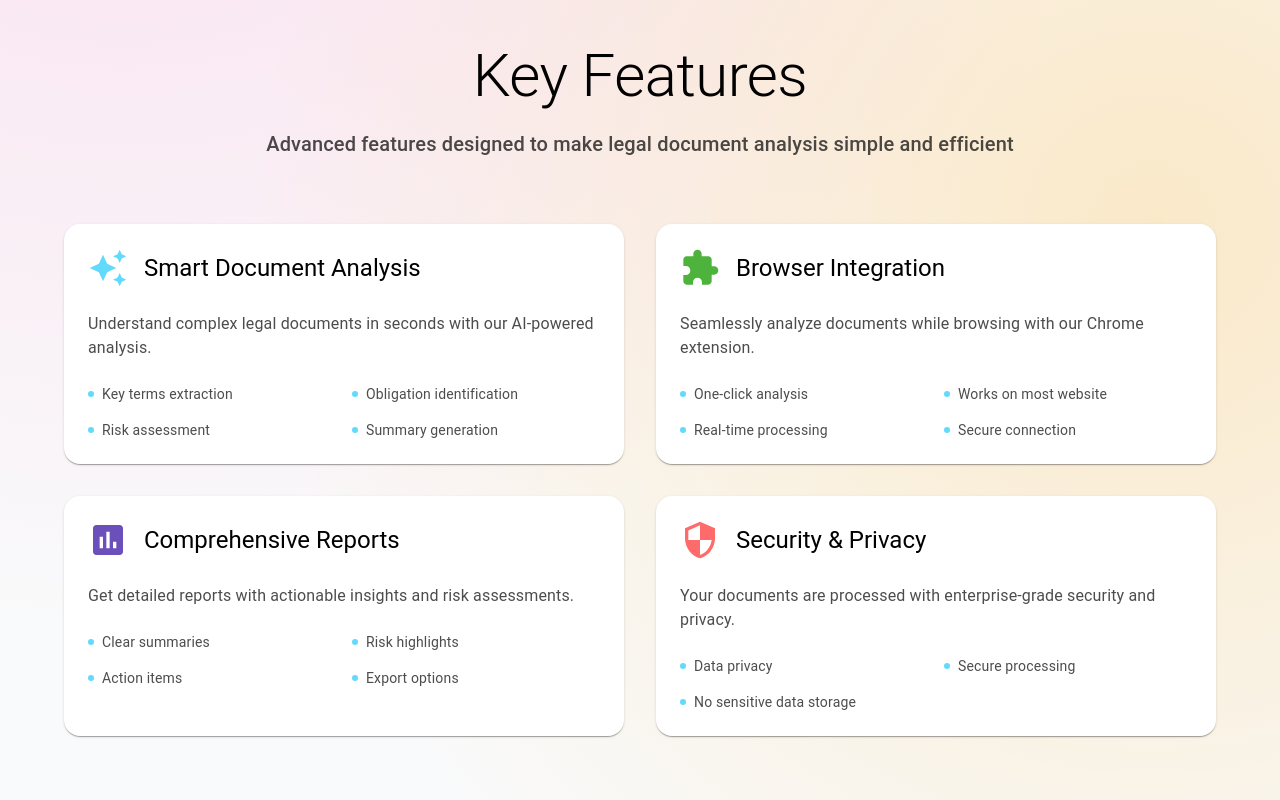
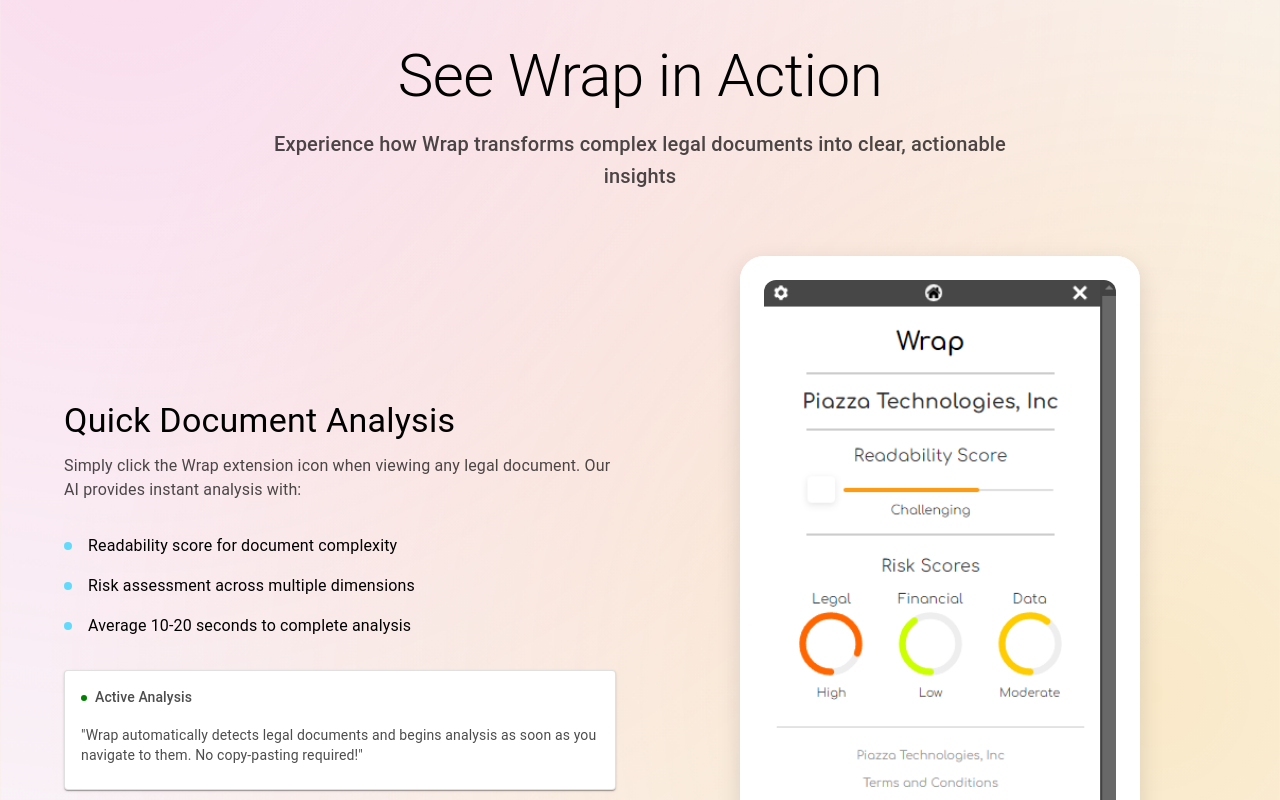
Before and after one commit to LianruiBruce/wrap, a React (Create React App) app in the folder website_develop/website_frontend/: page / in a window 1280 px wide. Shown: the part 1640-2440 px from the top of the page. Built offline with nearby package versions, Linux system fonts and the light colour scheme.

Commit message:
add images

```diff
--- a/website_develop/website_frontend/src/Pages/LandingPage.js
+++ b/website_develop/website_frontend/src/Pages/LandingPage.js
@@ -8,6 +8,7 @@ import {
   Container,
   Grid,
   Card,
+  CardContent,
   Box,
   Chip,
   IconButton,
@@ -16,6 +17,8 @@ import { styled } from "@mui/system";
 import { createTheme, ThemeProvider } from "@mui/material/styles";
 import Brightness4Icon from "@mui/icons-material/Brightness4";
 import Brightness7Icon from "@mui/icons-material/Brightness7";
+import extensionResultImage from "../Images/screenshot/extension_result.png";
+import mainPageImage from "../Images/screenshot/mainpage.png";
 
 // Import all required icons
 import ExtensionIcon from "@mui/icons-material/Extension";
@@ -687,6 +690,240 @@ radial-gradient(circle at 20% 80%, rgba(251, 207, 232, 0.08) 0%, transparent 25%
             </StyledContainer>
           </PageSection>
 
+          {/* Demo Section */}
+          {/* Demo Section */}
+          <PageSection>
+            <StyledContainer maxWidth="lg">
+              <Typography variant="h2" align="center" sx={{ mb: 2 }}>
+                See Wrap in Action
+              </Typography>
+              <Typography
+                variant="h6"
+                align="center"
+                sx={{
+                  mb: 8,
+                  color: theme.palette.text.secondary,
+                  maxWidth: "800px",
+                  mx: "auto",
+                }}
+              >
+                Experience how Wrap transforms complex legal documents into
+                clear, actionable insights
+              </Typography>
+
+              {/* Extension Analysis Demo */}
+              <Grid container spacing={6} alignItems="center" sx={{ mb: 12 }}>
+                <Grid item xs={12} md={6}>
+                  <Box sx={{ position: "relative", zIndex: 1 }}>
+                    <Typography variant="h4" gutterBottom>
+                      Quick Document Analysis
+                    </Typography>
+                    <Typography
+                      sx={{ mb: 4, color: theme.palette.text.secondary }}
+                    >
+                      Simply click the Wrap extension icon when viewing any
+                      legal document. Our AI provides instant analysis with:
+                    </Typography>
+                    <Box
+                      sx={{ display: "flex", flexDirection: "column", gap: 2 }}
+                    >
+                      {[
+                        "Readability score for document complexity",
+                        "Risk assessment across multiple dimensions",
+                        "Average 10-20 seconds to complete analysis",
+                      ].map((text, index) => (
+                        <Box
+                          key={index}
+                          sx={{ display: "flex", gap: 2, alignItems: "center" }}
+                        >
+                          <Box
+                            sx={{
+                              width: 8,
+                              height: 8,
+                              borderRadius: "50%",
+                              bgcolor: "#61DAFB",
+                            }}
+                          />
+                          <Typography>{text}</Typography>
+                        </Box>
+                      ))}
+                    </Box>
+                    <Card
+                      sx={{
+                        mt: 4,
+                        border: `1px solid ${theme.palette.divider}`,
+                      }}
+                    >
+                      <CardContent>
+                        <Box
+                          sx={{
+                            display: "flex",
+                            alignItems: "center",
+                            gap: 1,
+                            mb: 2,
+                          }}
+                        >
+                          <Box
+                            sx={{
+                              width: 6,
+                              height: 6,
+                              borderRadius: "50%",
+                              bgcolor: "green",
+                            }}
+                          />
+                          <Typography variant="subtitle2" color="textSecondary">
+                            Active Analysis
+                          </Typography>
+                        </Box>
+                        <Typography variant="body2" color="textSecondary">
+                          "Wrap automatically detects legal documents and begins
+                          analysis as soon as you navigate to them. No
+                          copy-pasting required!"
+                        </Typography>
+                      </CardContent>
+                    </Card>
+                  </Box>
+                </Grid>
+                <Grid item xs={12} md={6}>
+                  <Card
+                    sx={{
+                      overflow: "hidden",
+                      boxShadow: "0px 8px 24px rgba(0, 0, 0, 0.12)",
+                      borderRadius: "24px",
+                      maxWidth: "400px", // Limit width
+                      mx: "auto", // Center the card
+                      backgroundColor: "white",
+                    }}
+                  >
+                    <Box
+                      sx={{
+                        p: 3,
+                        backgroundColor: theme.palette.background.paper,
+                      }}
+                    >
+                      <img
+                        src={extensionResultImage}
+                        alt="Wrap extension analysis"
+                        style={{
+                          width: "100%",
+                          height: "auto",
+                          display: "block",
+                          borderRadius: "12px",
+                        }}
+                      />
+                    </Box>
+                  </Card>
+                </Grid>
+              </Grid>
+
+              {/* Detailed Report Demo */}
+              <Grid container spacing={6} alignItems="center">
+                <Grid item xs={12} md={6} sx={{ order: { xs: 2, md: 1 } }}>
+                  <Card
+                    sx={{
+                      overflow: "hidden",
+                      boxShadow: "0px 8px 24px rgba(0, 0, 0, 0.12)",
+                      borderRadius: "24px",
+                      maxWidth: "600px", // Increased max-width for report
+                      mx: "auto",
+                      backgroundColor: "white",
+                    }}
+                  >
+                    <Box
+                      sx={{
+                        p: 3,
+                        backgroundColor: theme.palette.background.paper,
+                      }}
+                    >
+                      <img
+                        src={mainPageImage}
+                        alt="Wrap detailed report"
+                        style={{
+                          width: "100%",
+                          height: "auto",
+                          display: "block",
+                          borderRadius: "12px",
+                        }}
+                      />
+                    </Box>
+                  </Card>
+                </Grid>
+                <Grid item xs={12} md={6} sx={{ order: { xs: 1, md: 2 } }}>
+                  <Box sx={{ position: "relative", zIndex: 1 }}>
+                    <Typography variant="h4" gutterBottom>
+                      Comprehensive Reports
+                    </Typography>
+                    <Typography
+                      sx={{ mb: 4, color: theme.palette.text.secondary }}
+                    >
+                      Get detailed insights with our comprehensive report view.
+                      Each analysis includes:
+                    </Typography>
+                    <Box
+                      sx={{ display: "flex", flexDirection: "column", gap: 2 }}
+                    >
+                      {[
+                        "Section-by-section breakdown with summaries",
+                        "Important clauses and obligations highlighted",
+                        "Visual risk indicators for quick assessment",
+                      ].map((text, index) => (
+                        <Box
+                          key={index}
+                          sx={{ display: "flex", gap: 2, alignItems: "center" }}
+                        >
+                          <Box
+                            sx={{
+                              width: 8,
+                              height: 8,
+                              borderRadius: "50%",
+                              bgcolor: "#6B4FBB",
+                            }}
+                          />
+                          <Typography>{text}</Typography>
+                        </Box>
+                      ))}
+                    </Box>
+                    <Card
+                      sx={{
+                        mt: 4,
+                        border: `1px solid ${theme.palette.divider}`,
+                      }}
+                    >
+                      <CardContent>
+                        <Box
+                          sx={{
+                            display: "flex",
+                            alignItems: "center",
+                            gap: 1,
+                            mb: 2,
+                          }}
+                        >
+                          <Box
+                            sx={{
+                              width: 6,
+                              height: 6,
+                              borderRadius: "50%",
+                              bgcolor: "#6B4FBB",
+                            }}
+                          />
+                          <Typography variant="subtitle2" color="textSecondary">
+                            Smart Summary
+                          </Typography>
+                        </Box>
+                        <Typography variant="body2" color="textSecondary">
+                          "Our AI provides intelligent summaries that highlight
+                          the most important aspects of each document section,
+                          helping you understand complex legal language
+                          quickly."
+                        </Typography>
+                      </CardContent>
+                    </Card>
+                  </Box>
+                </Grid>
+              </Grid>
+            </StyledContainer>
+          </PageSection>
+
           {/* Detailed Features Section */}
           <PageSection>
             <StyledContainer maxWidth="lg">
```
Also changed, not shown: website_develop/website_frontend/src/Images/screenshot/mainpage.png.
